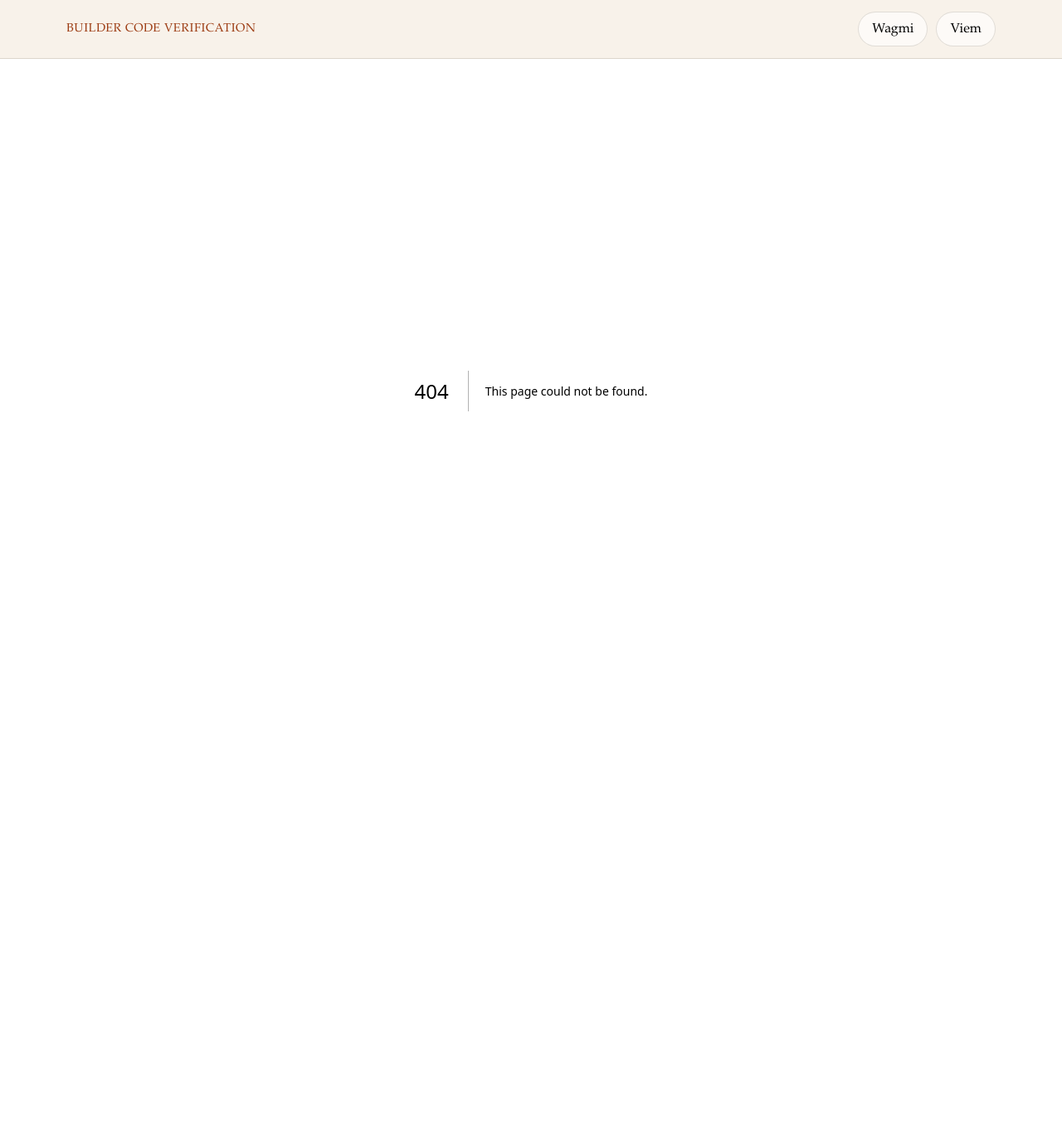
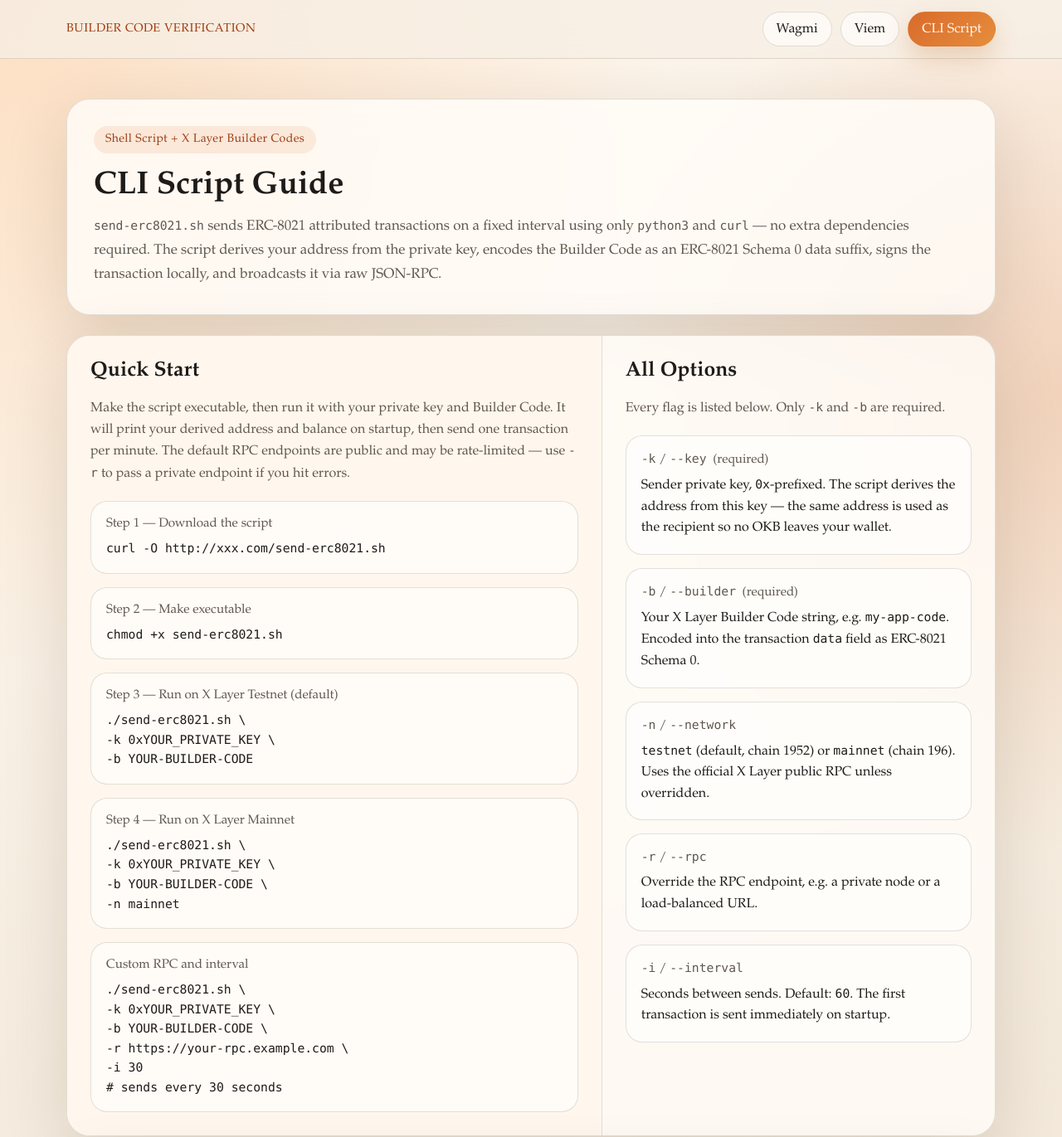
Before and after one commit to dajuguan/builder-code, a Next.js app: page /script in a window 1280 px wide. Before the commit this address had no page. Shown: the top 1371 px of the page at 83% size. Before the commit the page ends 871 px from the top, so only its background shows below. Built offline with nearby package versions, Linux system fonts and the light colour scheme.

Commit message:
8021: add cron job for sending 8021 txs

```diff
--- a/app/globals.css
+++ b/app/globals.css
@@ -141,14 +141,12 @@
 
 .hero h1 {
   margin: 18px 0 12px;
-  font-size: clamp(2.4rem, 7vw, 4.8rem);
-  line-height: 0.98;
-  max-width: 11ch;
+  font-size: clamp(1.8rem, 3vw, 2.6rem);
+  line-height: 1.15;
 }
 
 .hero p {
   margin: 0;
-  max-width: 64ch;
   color: var(--muted);
   font-size: 1.06rem;
   line-height: 1.7;
--- a/app/layout.tsx
+++ b/app/layout.tsx
@@ -10,7 +10,7 @@
 
 export default function RootLayout({ children }: { children: ReactNode }) {
   return (
-    <html lang="zh-CN">
+    <html lang="en">
       <body>
         <DemoNav />
         {children}
--- /dev/null
+++ b/app/script/page.tsx
@@ -0,0 +1,5 @@
+import { ScriptGuide } from "@/components/script-guide";
+
+export default function ScriptPage() {
+  return <ScriptGuide />;
+}
--- a/src/components/demo-nav.tsx
+++ b/src/components/demo-nav.tsx
@@ -4,8 +4,9 @@
 import { usePathname } from "next/navigation";
 
 const routes = [
-  { href: "/wagmi", label: "Wagmi" },
-  { href: "/viem", label: "Viem" },
+  { href: "/wagmi",  label: "Wagmi" },
+  { href: "/viem",   label: "Viem" },
+  { href: "/script", label: "CLI Script" },
 ];
 
 export function DemoNav() {
--- /dev/null
+++ b/src/components/script-guide.tsx
@@ -0,0 +1,196 @@
+"use client";
+
+export function ScriptGuide() {
+  return (
+    <main className="shell">
+      <section className="hero">
+        <div className="hero-card">
+          <span className="eyebrow">Shell Script + X Layer Builder Codes</span>
+          <h1>CLI Script Guide</h1>
+          <p>
+            <span className="mono">send-erc8021.sh</span> sends ERC-8021 attributed transactions on
+            a fixed interval using only <span className="mono">python3</span> and{" "}
+            <span className="mono">curl</span> — no extra dependencies required. The script derives
+            your address from the private key, encodes the Builder Code as an ERC-8021 Schema 0 data
+            suffix, signs the transaction locally, and broadcasts it via raw JSON-RPC.
+          </p>
+        </div>
+      </section>
+
+      <section className="demo-card">
+        <div className="demo-pane">
+          <h2 className="section-title">Quick Start</h2>
+          <p className="section-copy">
+            Make the script executable, then run it with your private key and Builder Code. It will
+            print your derived address and balance on startup, then send one transaction per minute.
+            The default RPC endpoints are public and may be rate-limited — use <span className="mono">-r</span> to
+            pass a private endpoint if you hit errors.
+          </p>
+
+          <div className="meta-list">
+            <div className="meta-card">
+              <div className="meta-label">Step 1 — Download the script</div>
+              <div className="meta-value mono">{"curl -O http://xxx.com/send-erc8021.sh"}</div>
+            </div>
+
+            <div className="meta-card">
+              <div className="meta-label">Step 2 — Make executable</div>
+              <div className="meta-value mono">{"chmod +x send-erc8021.sh"}</div>
+            </div>
+
+            <div className="meta-card">
+              <div className="meta-label">Step 3 — Run on X Layer Testnet (default)</div>
+              <div className="meta-value mono">
+                {"./send-erc8021.sh \\"}
+                <br />
+                {"  -k 0xYOUR_PRIVATE_KEY \\"}
+                <br />
+                {"  -b YOUR-BUILDER-CODE"}
+              </div>
+            </div>
+
+            <div className="meta-card">
+              <div className="meta-label">Step 4 — Run on X Layer Mainnet</div>
+              <div className="meta-value mono">
+                {"./send-erc8021.sh \\"}
+                <br />
+                {"  -k 0xYOUR_PRIVATE_KEY \\"}
+                <br />
+                {"  -b YOUR-BUILDER-CODE \\"}
+                <br />
+                {"  -n mainnet"}
+              </div>
+            </div>
+
+            <div className="meta-card">
+              <div className="meta-label">Custom RPC and interval</div>
+              <div className="meta-value mono">
+                {"./send-erc8021.sh \\"}
+                <br />
+                {"  -k 0xYOUR_PRIVATE_KEY \\"}
+                <br />
+                {"  -b YOUR-BUILDER-CODE \\"}
+                <br />
+                {"  -r https://your-rpc.example.com \\"}
+                <br />
+                {"  -i 30"}
+                <br />
+                {"  # sends every 30 seconds"}
+              </div>
+            </div>
+          </div>
+        </div>
+
+        <aside className="meta-pane">
+          <h2 className="section-title">All Options</h2>
+          <p className="meta-copy">Every flag is listed below. Only <span className="mono">-k</span> and <span className="mono">-b</span> are required.</p>
+
+          <div className="meta-list">
+            <div className="meta-card">
+              <div className="meta-label"><span className="mono">-k</span> / <span className="mono">--key</span> &nbsp;(required)</div>
+              <div className="meta-value">Sender private key, <span className="mono">0x</span>-prefixed. The script derives the address from this key — the same address is used as the recipient so no OKB leaves your wallet.</div>
+            </div>
+
+            <div className="meta-card">
+              <div className="meta-label"><span className="mono">-b</span> / <span className="mono">--builder</span> &nbsp;(required)</div>
+              <div className="meta-value">Your X Layer Builder Code string, e.g. <span className="mono">my-app-code</span>. Encoded into the transaction <span className="mono">data</span> field as ERC-8021 Schema 0.</div>
+            </div>
+
+            <div className="meta-card">
+              <div className="meta-label"><span className="mono">-n</span> / <span className="mono">--network</span></div>
+              <div className="meta-value"><span className="mono">testnet</span> (default, chain 1952) or <span className="mono">mainnet</span> (chain 196). Uses the official X Layer public RPC unless overridden.</div>
+            </div>
+
+            <div className="meta-card">
+              <div className="meta-label"><span className="mono">-r</span> / <span className="mono">--rpc</span></div>
+              <div className="meta-value">Override the RPC endpoint, e.g. a private node or a load-balanced URL.</div>
+            </div>
+
+            <div className="meta-card">
+              <div className="meta-label"><span className="mono">-i</span> / <span className="mono">--interval</span></div>
+              <div className="meta-value">Seconds between sends. Default: <span className="mono">60</span>. The first transaction is sent immediately on startup.</div>
+            </div>
+          </div>
+        </aside>
+      </section>
+
+      <section className="demo-card" style={{ marginTop: 24 }}>
+        <div className="demo-pane">
+          <h2 className="section-title">Expected Output</h2>
+          <p className="section-copy">
+            On startup the script prints your address, balance, and data suffix so you can verify
+            everything before the first send.
+          </p>
+
+          <div className="meta-card" style={{ marginTop: 20 }}>
+            <div className="meta-label">Terminal output</div>
+            <div className="meta-value mono" style={{ whiteSpace: "pre", overflowX: "auto" }}>
+              {`════════════════════════════════════════════════════
+  ERC-8021 Attribution Sender
+════════════════════════════════════════════════════
+  Network:      testnet (chain 1952)
+  RPC:          https://testrpc.xlayer.tech/terigon
+  Builder Code: your-builder-code
+  Interval:     60s
+════════════════════════════════════════════════════
+
+Address:      0xYourDerivedAddress
+Data suffix:  0x796f75722d6275696c6465722d636f6465100080218021802180218021802180218021
+Chain ID:     1952
+RPC:          https://testrpc.xlayer.tech/terigon
+Interval:     60s
+
+Balance:      0.199999 OKB  (199999130000000000 wei)
+
+Press Ctrl+C to stop.
+
+[2026-04-10 23:32:19] #1 nonce=2  gas_price=0.02 gwei  gas_limit=23312  est_cost=0.00000047 OKB  balance=0.19999913 OKB
+[2026-04-10 23:32:19] #1 ✓ 0xabc123...
+  Explorer: https://www.okx.com/web3/explorer/xlayer-test/tx/0xabc123...
+  Next send in 60s...`}
+            </div>
+          </div>
+        </div>
+
+        <aside className="meta-pane">
+          <h2 className="section-title">How It Works</h2>
+          <p className="meta-copy">Everything runs in pure Python stdlib + curl. No pip, no cast, no node.</p>
+
+          <div className="meta-list">
+            <div className="meta-card">
+              <div className="meta-label">Address derivation</div>
+              <div className="meta-value">secp256k1 scalar multiplication on the private key → uncompressed public key → keccak256 → last 20 bytes.</div>
+            </div>
+
+            <div className="meta-card">
+              <div className="meta-label">ERC-8021 encoding (Schema 0)</div>
+              <div className="meta-value mono">
+                {"codes_ascii  ← UTF-8 bytes of Builder Code"}
+                <br />
+                {"codes_len    ← 1-byte length"}
+                <br />
+                {"schema_id    ← 0x00 (canonical registry)"}
+                <br />
+                {"erc_suffix   ← 0x80218021... (16 bytes)"}
+                <br />
+                {"data = concat(codes_ascii, codes_len,"}
+                <br />
+                {"             schema_id, erc_suffix)"}
+              </div>
+            </div>
+
+            <div className="meta-card">
+              <div className="meta-label">Transaction signing</div>
+              <div className="meta-value">RFC-6979 deterministic k, ECDSA with EIP-2 low-s enforcement (recovery bit flipped when s is flipped), EIP-155 replay protection via <span className="mono">v = chainId × 2 + 35 + parity</span>.</div>
+            </div>
+
+            <div className="meta-card">
+              <div className="meta-label">Broadcast</div>
+              <div className="meta-value"><span className="mono">eth_getTransactionCount</span> → <span className="mono">eth_gasPrice</span> → <span className="mono">eth_getBalance</span> → sign → <span className="mono">eth_sendRawTransaction</span>. All via JSON-RPC over Python <span className="mono">urllib</span>.</div>
+            </div>
+          </div>
+        </aside>
+      </section>
+    </main>
+  );
+}
```
Also changed, not shown: 2 other files (tests, documents, lock files or other folders).
